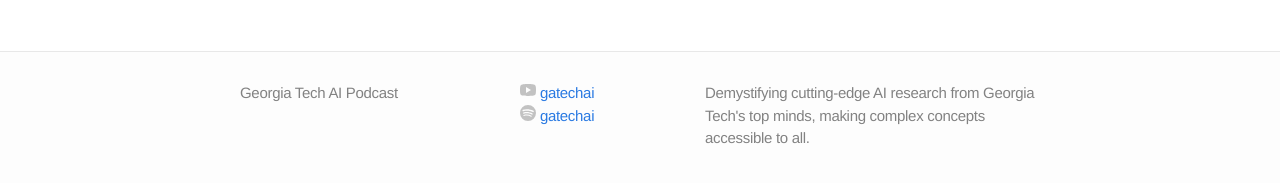
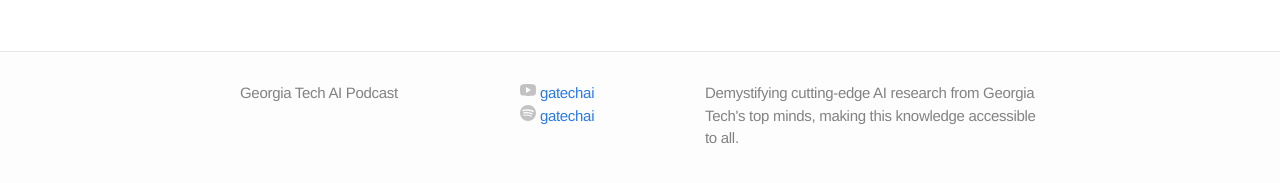
Before and after one commit to kpath1999/gatechai, a Jekyll site: the page built from index.html, in a window 1280 px wide. Shown: the part 369-552 px from the top of the page. Built offline with Jekyll 4.4.1, drawn with Linux system fonts in a browser that asks for light colours.

Commit message:
trigger deployment

```diff
--- a/_config.yml
+++ b/_config.yml
@@ -1,7 +1,7 @@
 # Site settings
 title: Georgia Tech AI Podcast
 email:
-description: "Demystifying cutting-edge AI research from Georgia Tech's top minds, making complex concepts accessible to all."
+description: "Demystifying cutting-edge AI research from Georgia Tech's top minds, making this knowledge accessible to all."
 baseurl: ""
 url: "https://georgiatech.ai"
 youtube_username: gatechai
```
